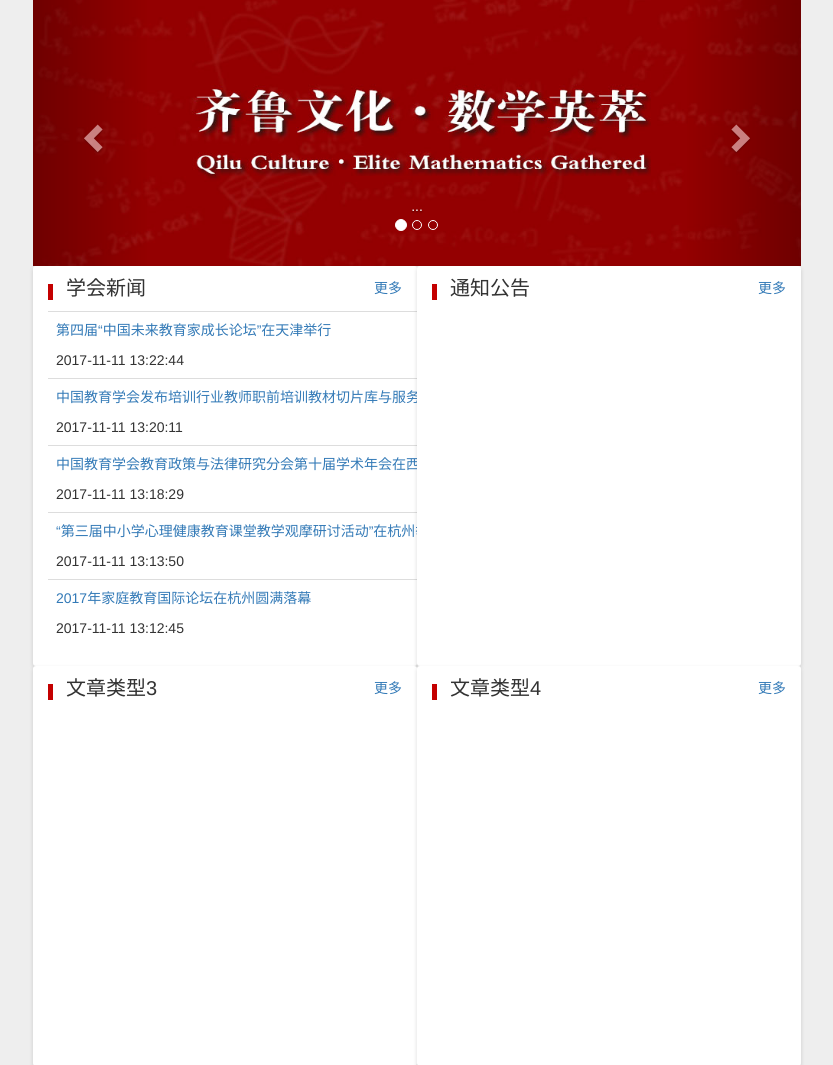
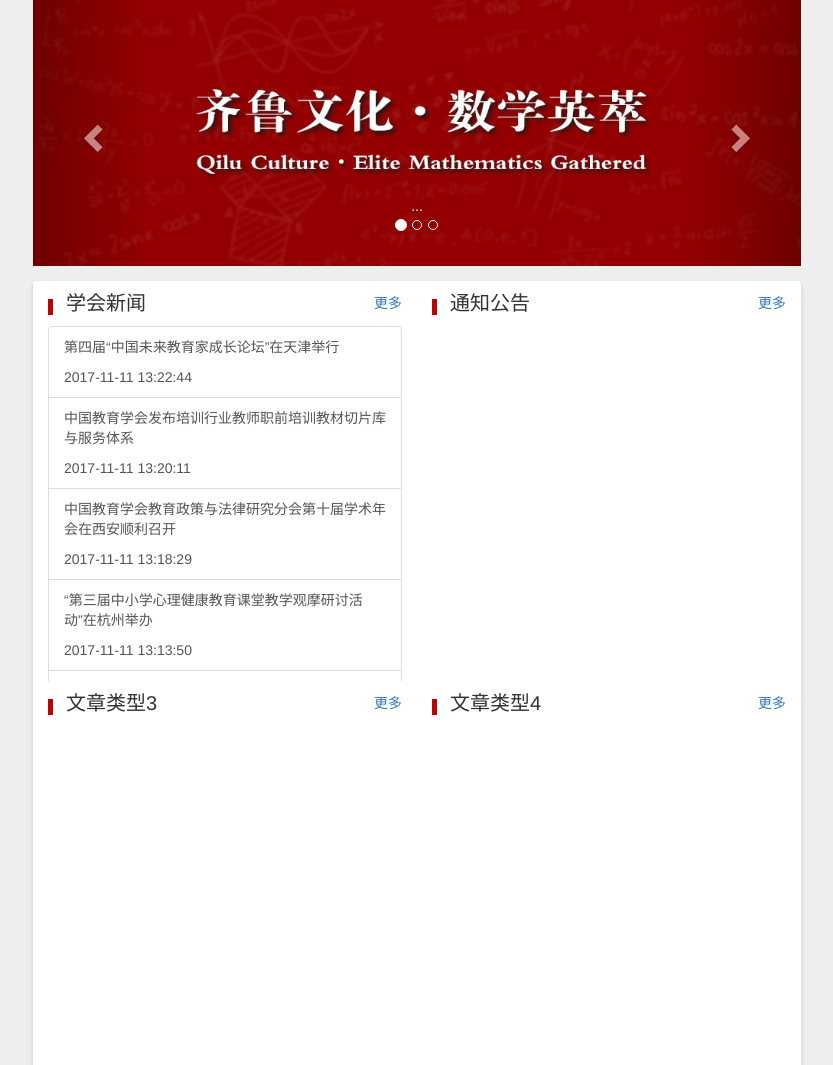
Before and after one commit to leezerofly/Academic-society, a PHP site: page / in a window 1280 px wide. Shown: the part 141-1206 px from the top of the page, without its empty margins (223-1056 px from the left). Run offline with PHP 8.4, Linux system fonts and the light colour scheme; data comes from the database, SQL or seed files in the repository; grey boxes are pictures that could not be loaded.

Commit message:
首页将文章列表的表格改成列表组

```diff
--- a/classes/SelectArticle.php
+++ b/classes/SelectArticle.php
@@ -32,9 +32,10 @@
           $result = $this->db_connection->query($sql);
 
           while($row=$result->fetch_assoc()){
-              echo "<tr><td>
-              <p><a href=\"/views/articleContent.php?article_id=".$row["article_id"]."\">".$row["article_title"]."</a></p>
-              ".$row["article_time"]."</td></tr>";
+              echo "<a href=\"/views/articleContent.php?article_id=".$row["article_id"]."\" class=\"list-group-item\">".
+                        "<p>".$row["article_title"]."</p>".
+                        $row["article_time"].
+                    "</a>";
           }
 
           // if user has been added successfully
--- a/css/index.css
+++ b/css/index.css
@@ -3,19 +3,17 @@
   margin: auto;
 }
 
-.mainpart {
-  /* background-color: #fff; */
+.article-list {
   width: 60%;
-  margin: auto;
-  clear: both;
+  margin: 15px auto;
+  background: #ffffff;
+  box-shadow: 0 2px 4px 0 rgba(0,0,0,0.14);
+  border-radius: 3px;
 }
 
 .board {
   height: 400px;
   overflow: hidden; /*自动隐藏文字*/
-  background: #ffffff;
-  box-shadow: 0 2px 4px 0 rgba(0,0,0,0.14);
-  border-radius: 3px;
 }
 
 .text-hidden {
--- a/index.php
+++ b/index.php
@@ -71,20 +71,18 @@
     </div>
 
     <!-- 各文章列表 -->
-    <div class="mainpart row">
+    <div class="row article-list">
         <div class="col-md-6 board">
             <div class="board-title">
                 <span class="title-left"><img src="img/titleLeft.png" alt=""></span>
                 <span class="font4">学会新闻</span>
                 <a href="/views/articleFromTypeAll.php?article_type_id=1" class="more">更多</a>
             </div>
-            <table class="table table-hover text-hidden">
-                <tbody>
+            <div class="list-group">
                 <?php
                     $selectArticle->selectArticleTitle(1);
                 ?>
-                </tbody>
-            </table>
+            </div>
         </div>
 
         <div class="col-md-6 board">
@@ -93,13 +91,11 @@
                 <span class="font4">通知公告</span>
                 <a href="/views/articleFromTypeAll.php?article_type_id=2" class="more">更多</a>
             </div>
-            <table class="table">
-                <tbody>
+            <div class="list-group">
                 <?php
                     $selectArticle->selectArticleTitle(2);
                 ?>
-                </tbody>
-            </table>
+            </div>
         </div>
 
         <div class="col-md-6 board">
@@ -108,13 +104,11 @@
                 <span class="font4">文章类型3</span>
                 <a href="/views/articleFromTypeAll.php?article_type_id=3" class="more">更多</a>
             </div>
-            <table class="table">
-                <tbody>
+            <div class="list-group">
                 <?php
                     $selectArticle->selectArticleTitle(3);
                 ?>
-                </tbody>
-            </table>
+            </div>
         </div>
 
         <div class="col-md-6 board">
@@ -123,13 +117,11 @@
                 <span class="font4">文章类型4</span>
                 <a href="/views/articleFromTypeAll.php?article_type_id=4" class="more">更多</a>
             </div>
-            <table class="table">
-                <tbody>
+            <div class="list-group">
                 <?php
                     $selectArticle->selectArticleTitle(4);
                 ?>
-                </tbody>
-            </table>
+            </div>
         </div>
     </div>
     </article>
```
Lines whose indentation alone changed are shown as unchanged.
